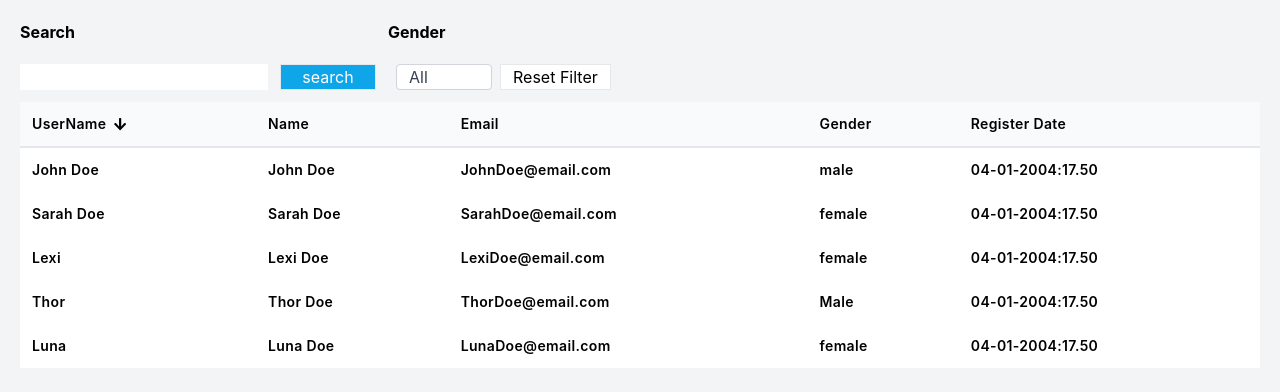
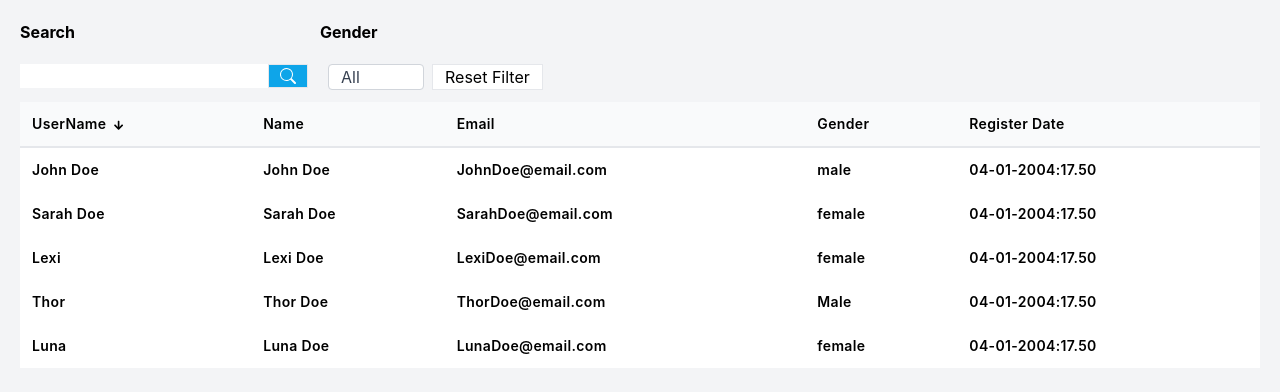
Before and after one commit to ItchTheDitch/exam-ajaib-software-engineer, a Next.js app: page / in a window 1280 px wide. Both pictures are taken after a click on the element "UserName". Shown: the top 392 px of the page. Built offline with nearby package versions, Linux system fonts and the light colour scheme.

Commit message:
adjust styling

```diff
--- a/package.json
+++ b/package.json
@@ -13,10 +13,12 @@
     "@fortawesome/free-solid-svg-icons": "^5.13.0",
     "@fortawesome/react-fontawesome": "^0.1.9",
     "@reduxjs/toolkit": "^1.8.3",
+    "bootstrap-icons": "^1.9.1",
     "lodash": "^4.17.21",
     "next": "12.2.2",
     "react": "18.2.0",
     "react-dom": "18.2.0",
+    "react-icons": "^4.4.0",
     "react-redux": "^8.0.2",
     "redux-thunk": "^2.4.1",
     "sass": "^1.53.0"
--- a/src/components/SearchInput/index.jsx
+++ b/src/components/SearchInput/index.jsx
@@ -1,3 +1,5 @@
+import { BsSearch } from 'react-icons/bs';
+
 const SearchInput = ({ setKeywords, onClickSearch, valueSearch }) => {
   const onSearch = value => {
     setKeywords(value);
@@ -13,8 +15,10 @@ const SearchInput = ({ setKeywords, onClickSearch, valueSearch }) => {
         />
         <button
           onClick={() => onClickSearch()}
-          className="bg-sky-500/100 w-24 ml-3 border text-white">
-          search
+          className="bg-sky-500/100 w-10 border text-white flex justify-center items-center">
+          <div>
+            <BsSearch />
+          </div>
         </button>
       </div>
     </>
--- a/src/components/Table/index.jsx
+++ b/src/components/Table/index.jsx
@@ -35,6 +35,7 @@ const RenderTableHeader = (header, onSorting) => {
               <FontAwesomeIcon
                 icon={sortingOrder === 'asc' ? faArrowDown : faArrowUp}
                 className="ml-2"
+                size="xs"
               />
             )}
           </>
--- a/src/modules/DataTable/index.js
+++ b/src/modules/DataTable/index.js
@@ -75,6 +75,7 @@ const DataTable = () => {
   const onResetFilter = () => {
     setFilter('all');
     setKeywords('');
+    setSorting({ field: '', order: '' });
   };
 
   return (
```
Also changed, not shown: 1 other file (tests, documents, lock files or other folders).
